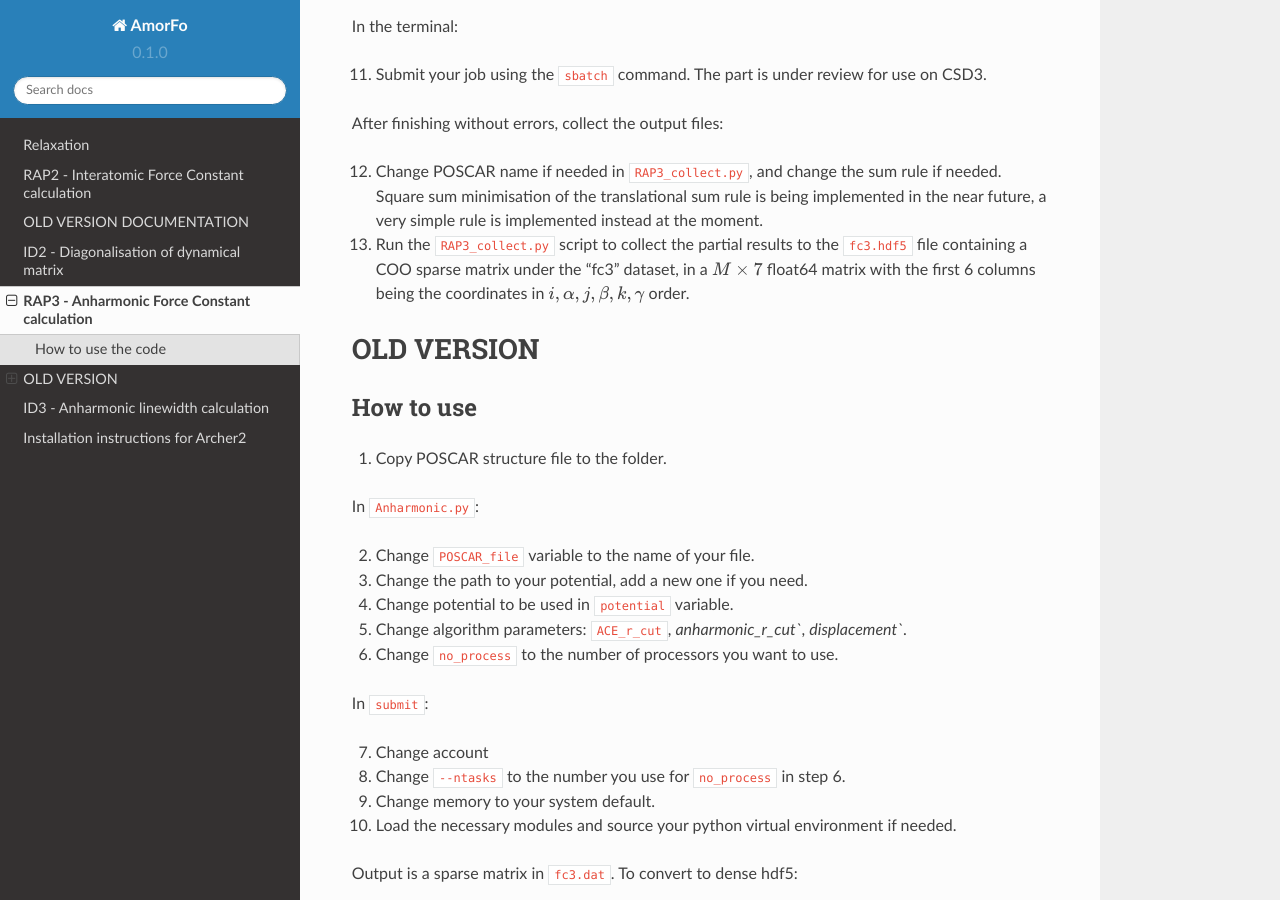
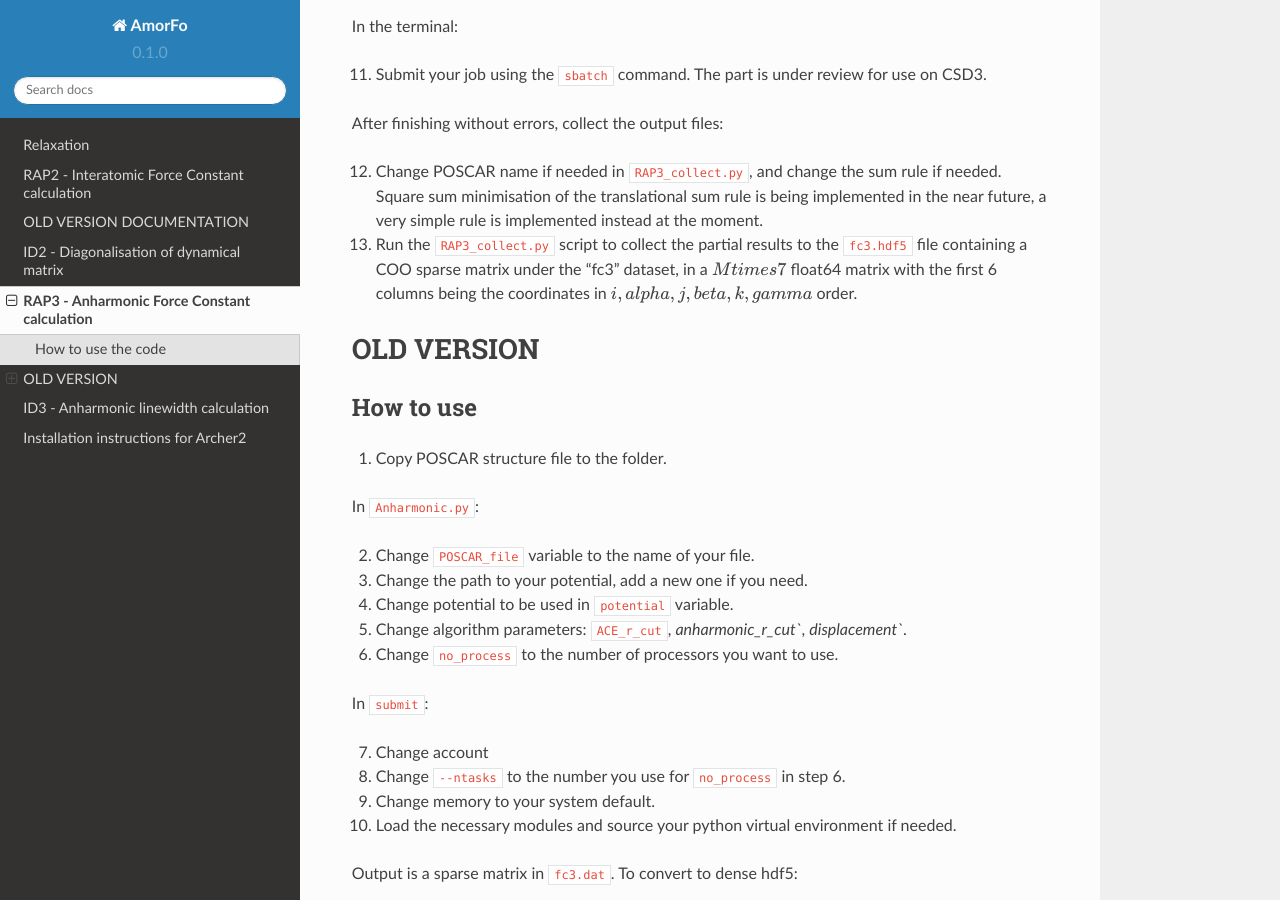
Before and after one commit to bp443/AmorDocs, a Sphinx documentation site: the page built from docs/source/rap3.rst, in a window 1280 px wide and 900 px high, scrolled down 982 px. Built offline with Sphinx 7.4.7 and the Read the Docs theme 2.0.0, drawn with Linux system fonts in a browser that asks for light colours.

Commit message:
Update rap3.rst

```diff
--- a/docs/source/rap3.rst
+++ b/docs/source/rap3.rst
@@ -36,7 +36,7 @@ In the terminal:
 After finishing without errors, collect the output files:
 
 12. Change POSCAR name if needed in ``RAP3_collect.py``, and change the sum rule if needed. Square sum minimisation of the translational sum rule is being implemented in the near future, a very simple rule is implemented instead at the moment.
-13. Run the ``RAP3_collect.py`` script to collect the partial results to the ``fc3.hdf5`` file containing a COO sparse matrix under the "fc3" dataset, in a :math:`M\times 7` float64 matrix with the first 6 columns being the coordinates in :math:`i,\alpha,j,\beta,k,\gamma` order.
+13. Run the ``RAP3_collect.py`` script to collect the partial results to the ``fc3.hdf5`` file containing a COO sparse matrix under the "fc3" dataset, in a :math:`M\\times 7` float64 matrix with the first 6 columns being the coordinates in :math:`i,\\alpha,j,\\beta,k,\\gamma` order.
 
 
 OLD VERSION
```
